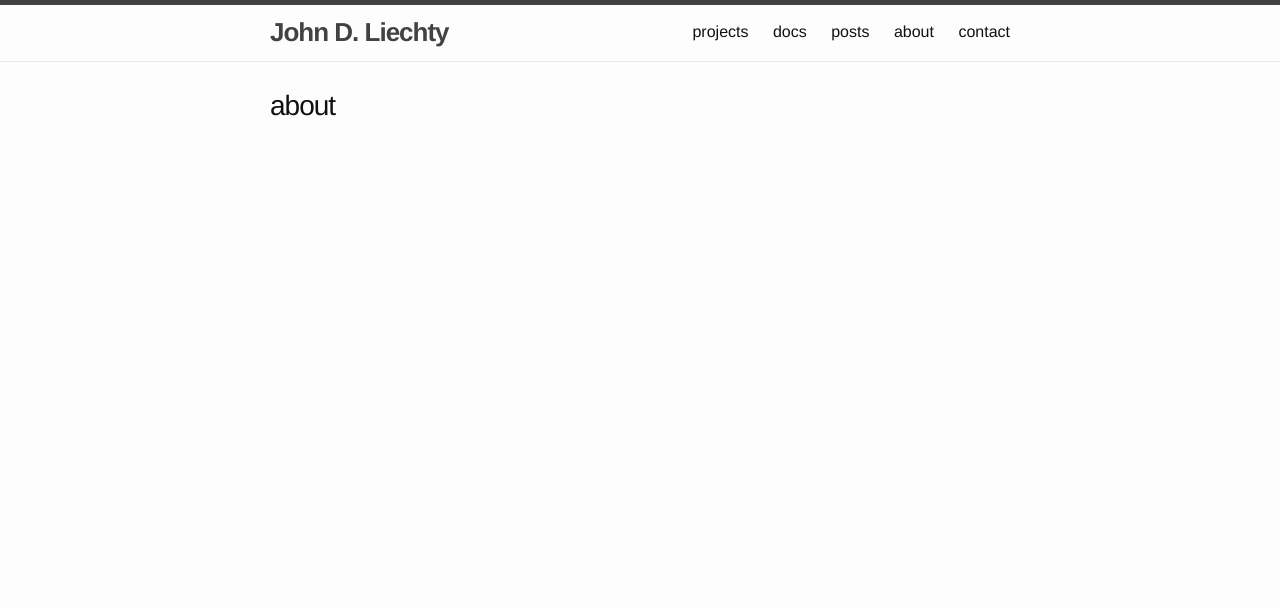
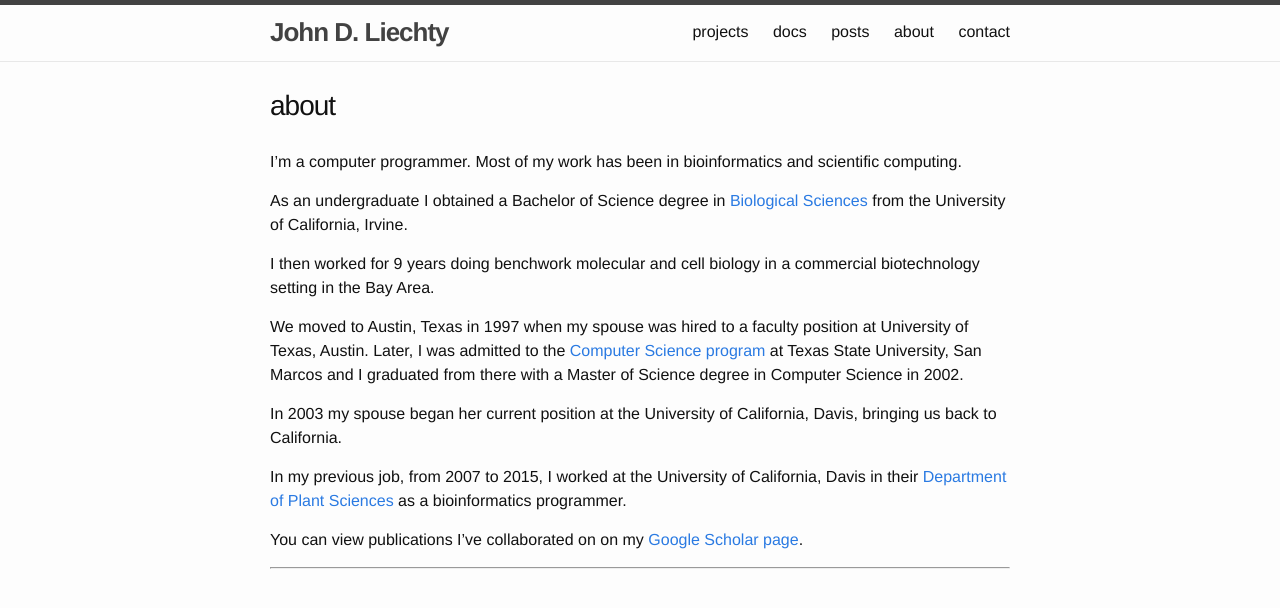
Before and after one commit to jdliechty/jdliechty.github.io, a Jekyll site: the page built from about.md, in a window 1280 px wide. Shown: the top 608 px of the page. Built offline with Jekyll 4.4.1, drawn with Linux system fonts in a browser that asks for light colours.

Commit message:
Update about and contact info

```diff
--- a/about.md
+++ b/about.md
@@ -3,3 +3,29 @@ layout: page
 title: about
 permalink: /about/
 ---
+
+I'm a computer programmer.  Most of my work has been in bioinformatics and scientific computing.
+
+As an undergraduate I obtained a Bachelor of Science degree in [Biological Sciences][uci-bio-sci]
+from the University of California, Irvine.
+
+I then worked for 9 years doing benchwork molecular and cell biology in a commercial biotechnology setting in the Bay Area.
+
+We moved to Austin, Texas in 1997 when my spouse was hired to a faculty position at University of Texas, Austin.
+Later, I was admitted to the [Computer Science program][txstate-cs-dept] at Texas State University, San Marcos and I graduated
+from there with a Master of Science degree in Computer Science in 2002.
+
+In 2003 my spouse began her current position  at the University of California, Davis, bringing us back to California.
+
+In my previous job, from 2007 to 2015, I worked at the University of California, Davis in their [Department of Plant Sciences][ucd-ps] as
+a bioinformatics programmer.
+
+You can view publications I've collaborated on on my [Google Scholar page][google-scholar-page].
+
+---
+
+[google-scholar-page]: https://scholar.google.com/citations?user=979x7-oAAAAJ&hl=en
+[uci-bio-sci]:  https://www.bio.uci.edu/
+[txstate-cs-dept]: https://cs.txstate.edu/
+[somatix]: https://www.bloomberg.com/research/stocks/private/snapshot.asp?privcapId=34537
+[ucd-ps]: http://www.plantsciences.ucdavis.edu/plantsciences/index.htm
```
Also changed, not shown: contact.md (+4 -0 lines).
